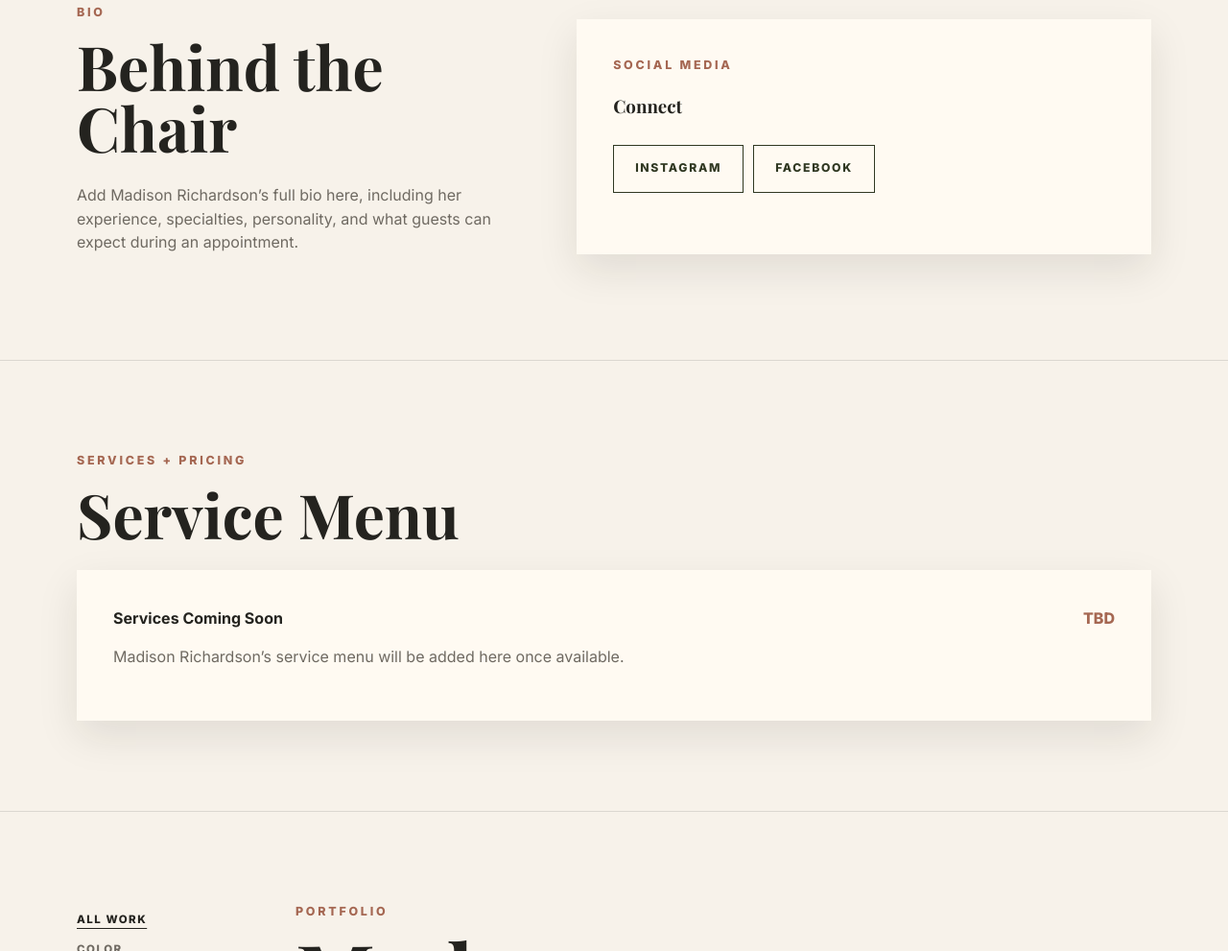
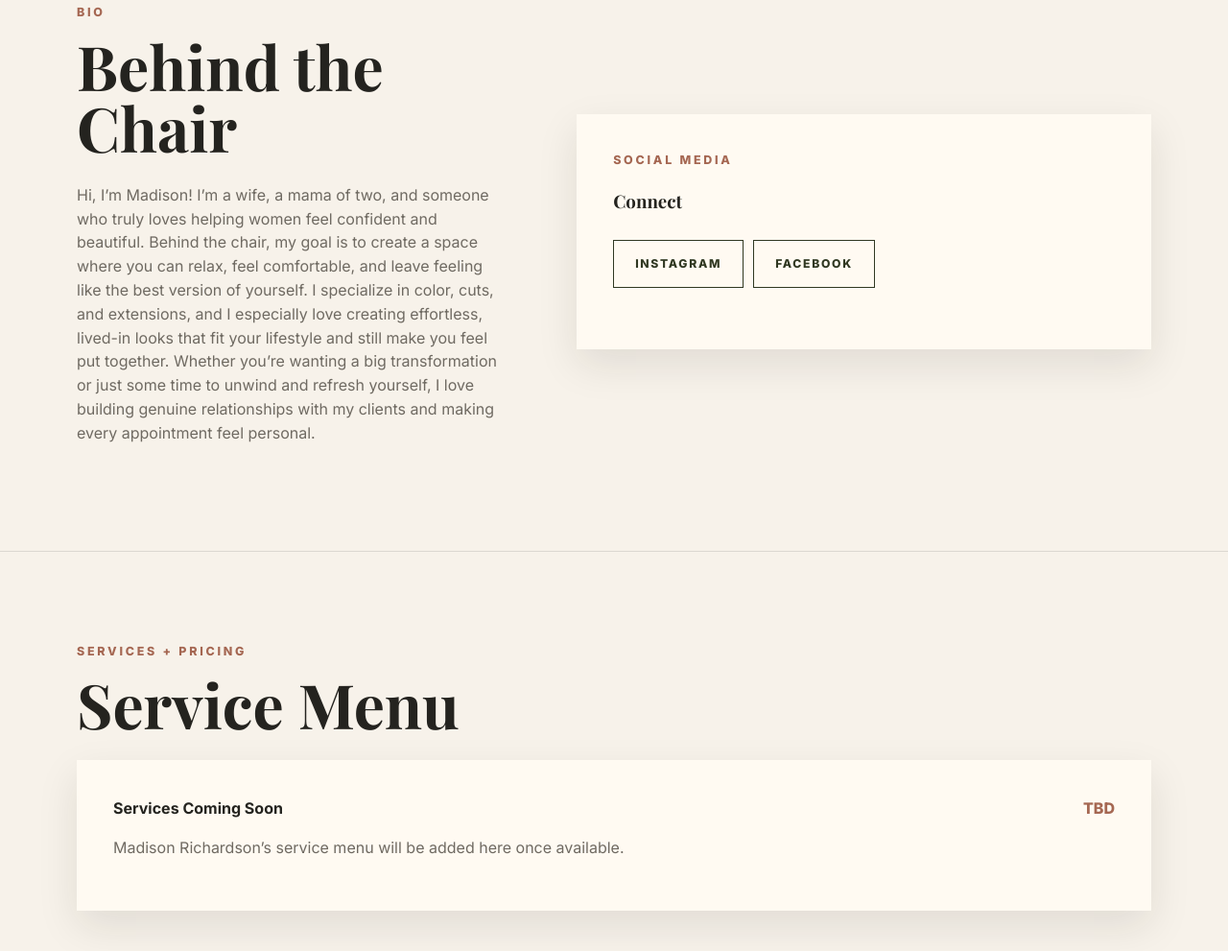
Before and after one commit to grandcollective-huntsville/grandcollectivesite, a plain HTML site: page madison.html in a window 1280 px wide. Shown: the part 936-1927 px from the top of the page at 96% size. Drawn offline with nearby package versions, Linux system fonts and the light colour scheme.

Commit message:
Update madison.html

```diff
--- a/madison.html
+++ b/madison.html
@@ -55,7 +55,7 @@
           <div>
             <p class="eyebrow">Bio</p>
             <h2>Behind the Chair</h2>
-            <p>Add Madison Richardson’s full bio here, including her experience, specialties, personality, and what guests can expect during an appointment.</p>
+            <p>Hi, I’m Madison! I’m a wife, a mama of two, and someone who truly loves helping women feel confident and beautiful. Behind the chair, my goal is to create a space where you can relax, feel comfortable, and leave feeling like the best version of yourself. I specialize in color, cuts, and extensions, and I especially love creating effortless, lived-in looks that fit your lifestyle and still make you feel put together. Whether you’re wanting a big transformation or just some time to unwind and refresh yourself, I love building genuine relationships with my clients and making every appointment feel personal.</p>
           </div>
           <div class="panel">
             <p class="eyebrow">Social Media</p>
```
